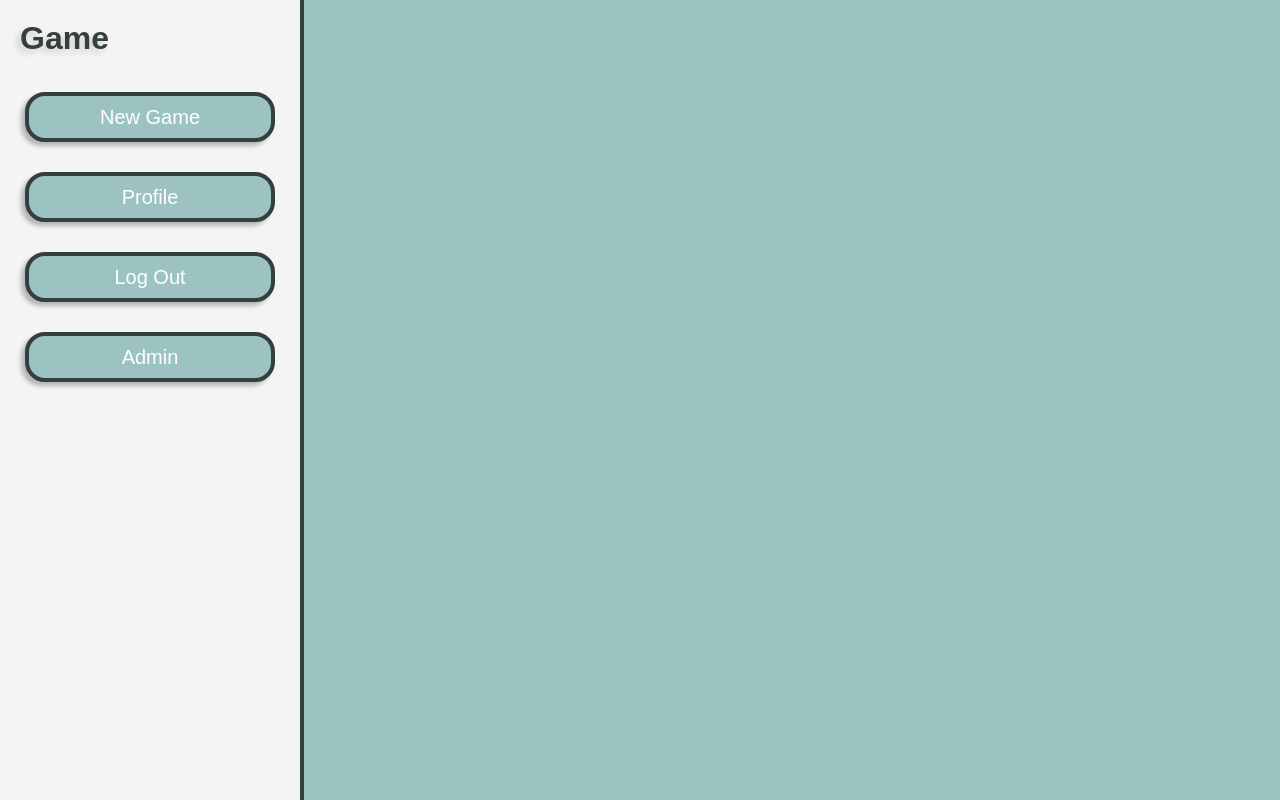
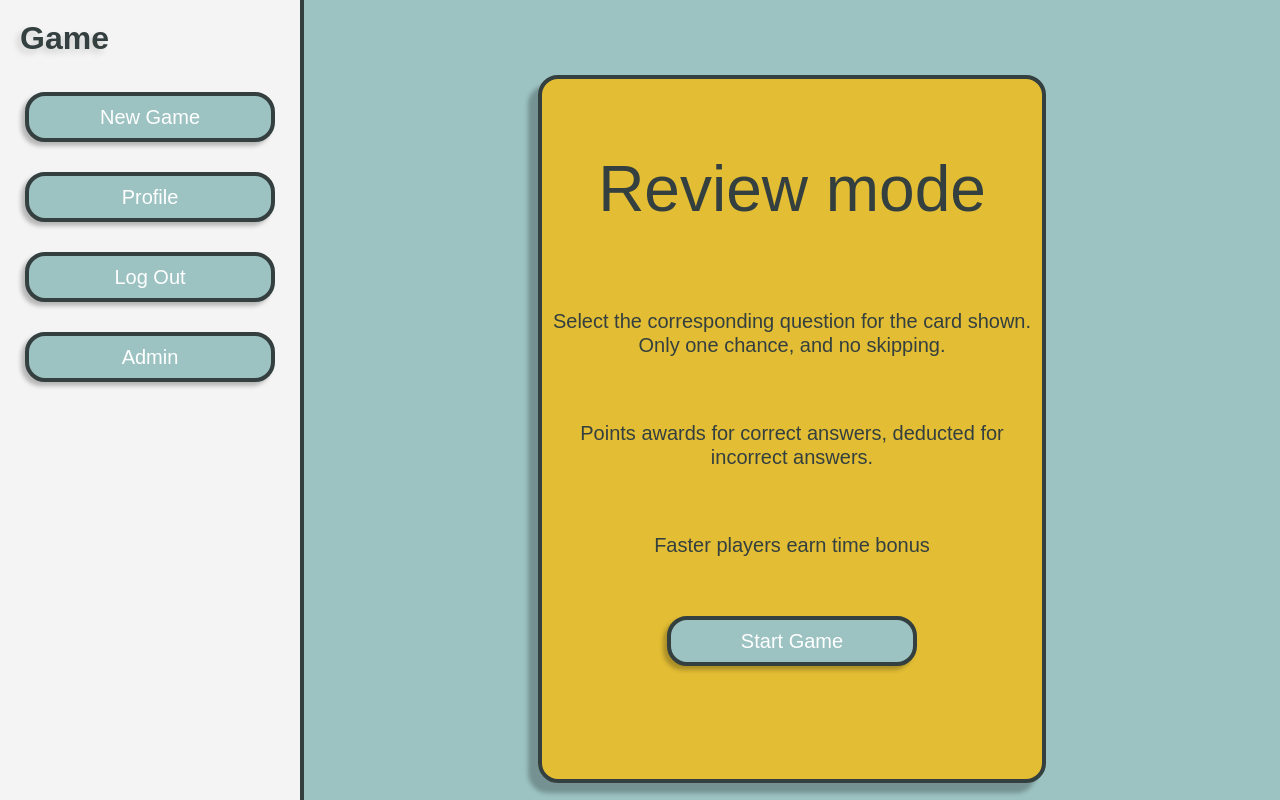
Before and after one commit to Jon-W-Moore/cs467_frontend, a plain HTML site: page templates/dashboard.html in a window 1280 px wide. Drawn offline with Linux system fonts and the light colour scheme.

Commit message:
dashboard

```diff
--- a/static/app.css
+++ b/static/app.css
@@ -124,7 +124,8 @@ footer {
 }
 
 .menu_bar {
-    /* display: inline-block; */
+    display: block;
+    float: left;
     width: 300px;
     height: 100vh;
     background-color: #f4f4f4;
@@ -153,3 +154,41 @@ input[type=button] {
     height: 50px;
     margin: 15px;
 }
+
+input[type=button]:hover {
+    background-color: #7b9e9e;
+}
+
+input[type=button]:active {
+    box-shadow: -2px 2px 2px rgba(0, 0, 0, 0.25);
+    transform: translateY(2px) translateX(-1px);
+}
+
+.newgame_card {
+    display: inline-block;
+    width: 500px;
+    height: 700px;
+    background-color: #fbbd05bf;
+    border: 4px solid #343f3f;
+    box-shadow: -10px 10px 4px rgba(0, 0, 0, 0.25);
+    border-radius: 20px;
+    align-self: center;
+    margin-top: 75px
+}
+
+.game_rules {
+    font-family: Arial, Helvetica, sans-serif;
+    font-weight: 400;
+    font-size: 20px;
+    line-height: 24px;
+    color: #343f3f;
+    text-align: center;
+}
+
+h3 {
+    text-align: center;
+    font-size: 64px;
+    font-weight: 200;
+    margin-block-start: 0;
+    margin-inline-end: 0;
+}
--- a/templates/dashboard.html
+++ b/templates/dashboard.html
@@ -19,6 +19,19 @@
         <input type="button" id="admin" name="admin" value="Admin">
     </div>
 
+    <div class="newgame_card">
+        <form>
+            <div class="game_rules">
+                <h3>Review mode</h3>
+                <br>
+                <p>Select the corresponding question for the card shown. Only one chance, and no skipping.</p><br>
+                <p>Points awards for correct answers, deducted for incorrect answers.</p><br>
+                <p>Faster players earn time bonus</p><br>
+                <input type="button" id="review_mode_button" name="review_mode_button" value="Start Game">
+            </Div>
+        </form>
+    </div>
+
 </body>
 
 </html>
```
